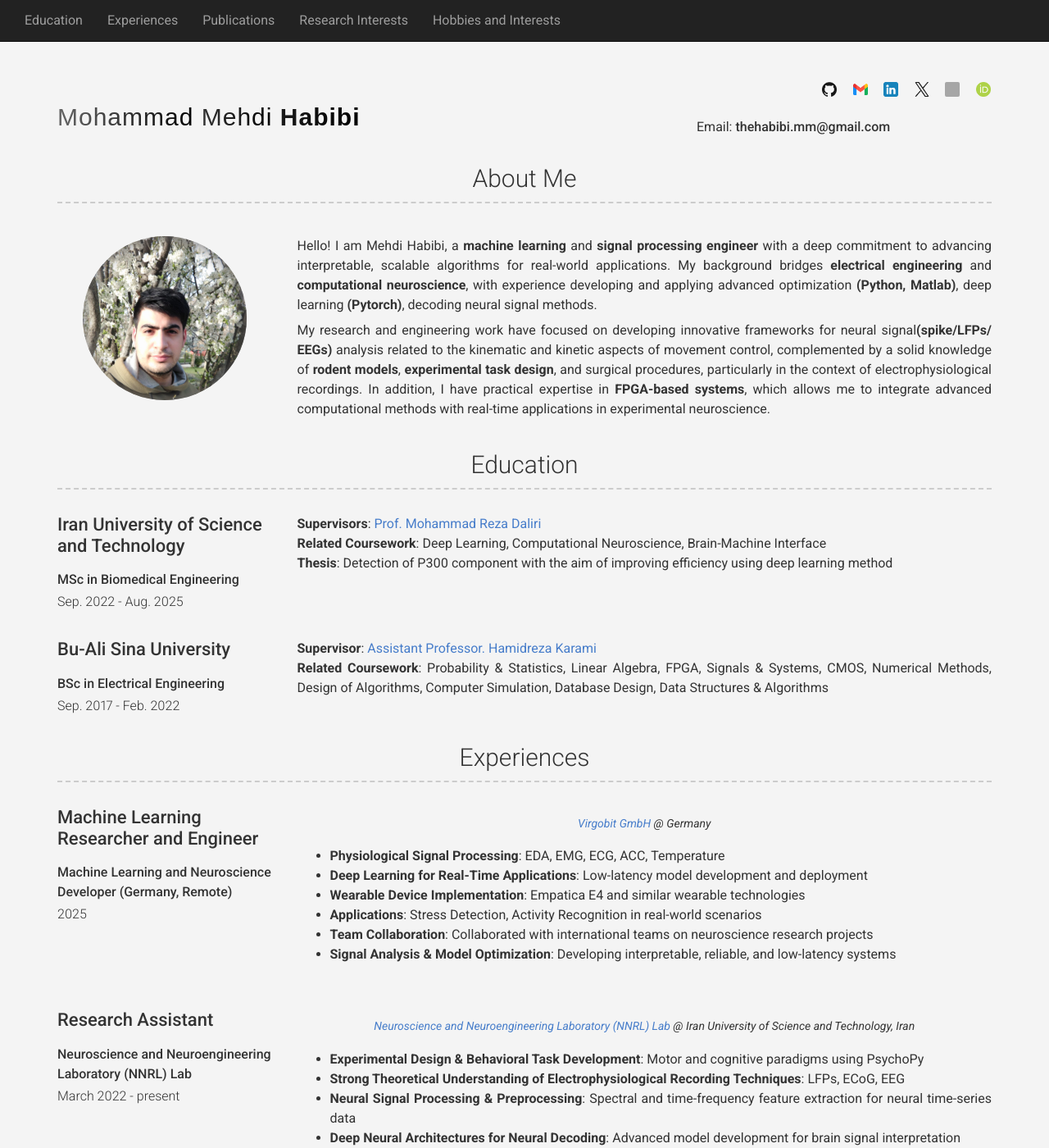
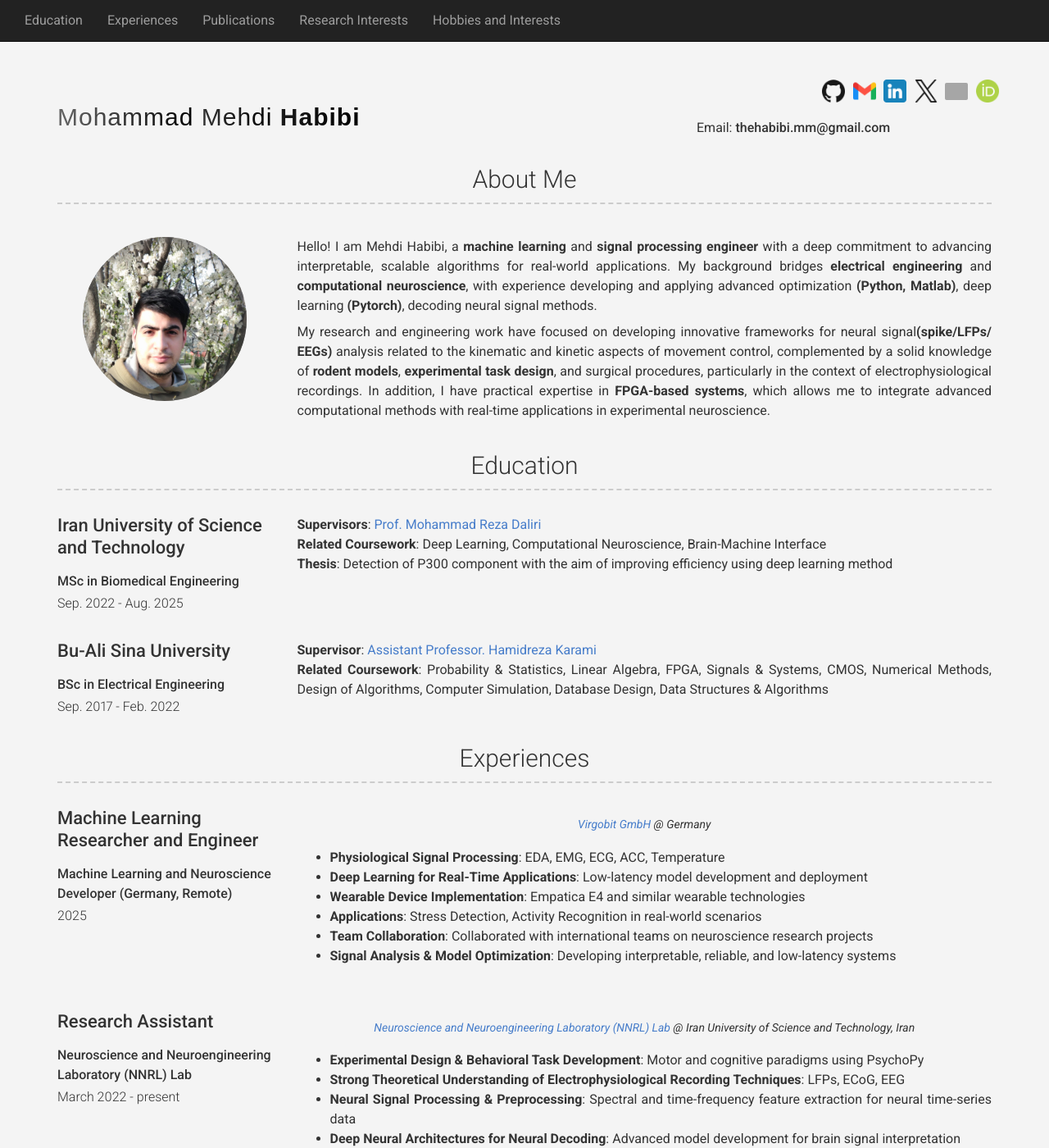
Before and after one commit to HabibiMehdi/HabibiMehdi.github.io, a Jekyll site: the page built from index.md, in a window 1280 px wide and 1400 px high. Shown: the whole window at 82% size. Built offline with Jekyll 4.4.1, drawn with Linux system fonts in a browser that asks for light colours; nearby versions of some CDN libraries; a style sheet for code colours, icons or effects is not loaded; grey boxes are pictures that could not be loaded.

Commit message:
Update base.scss

```diff
--- a/_sass/base.scss
+++ b/_sass/base.scss
@@ -68,10 +68,9 @@ body { background-color: #87ceeb; color: #000000; font-family: "Helvetica Neue",
 .header-right { text-align: right; }
 .header-left { margin-top: 30px; }
 
-/* Custom Icons */
 .custom-icons img {
-  width: 22px;
-  height: 22px;
+  max-width: 32px;   // اندازه بزرگتر
+  max-height: 32px;  // اندازه بزرگتر
   margin: 0 6px;
   padding: 2px;
   border-radius: 4px;
@@ -82,12 +81,6 @@ body { background-color: #87ceeb; color: #000000; font-family: "Helvetica Neue",
 .custom-icons img:hover {
   opacity: 1;
   transform: scale(1.15);
-}
-
-/* SVG ORCID */
-.custom-icons img[src$=".svg"] {
-  background-color: transparent;
-  padding: 0;
 }
 
 /* Dark Mode */
```
